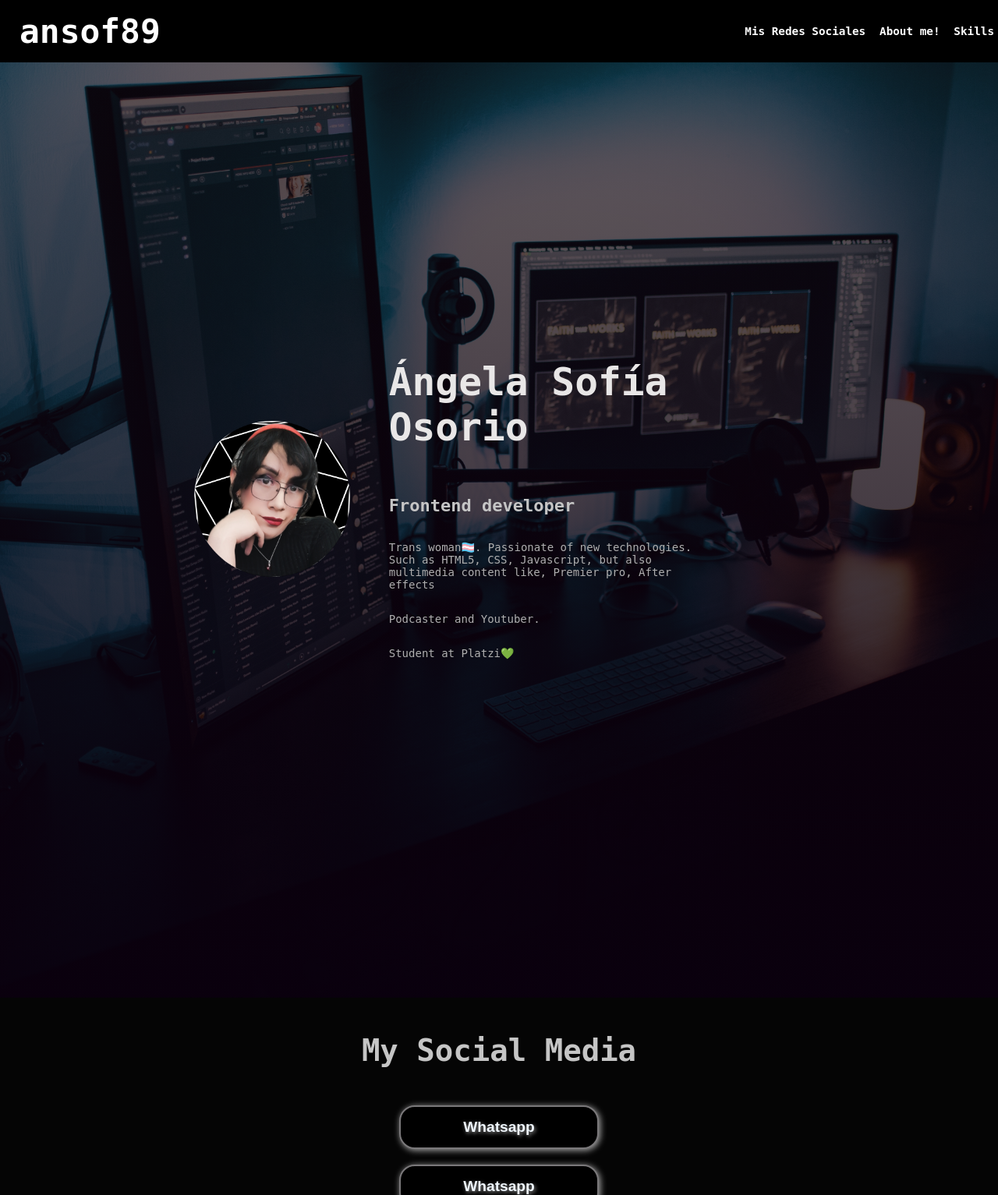
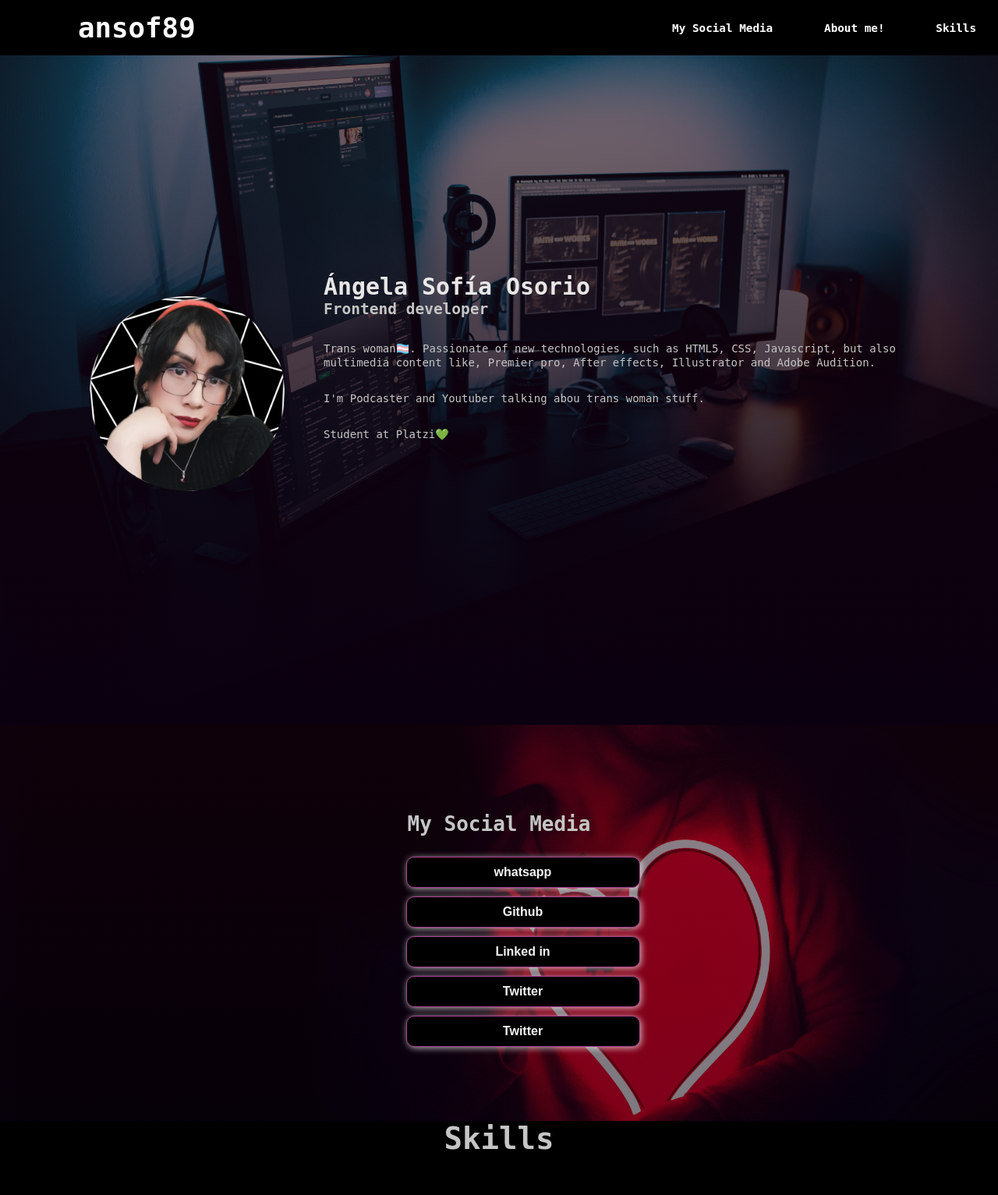
Before and after one commit to SofiDevO/SofiDev-landingpage, a PHP site: page / in a window 1280 px wide. Shown: the top 1533 px of the page at 78% size. Run offline with PHP 8.4, Linux system fonts and the light colour scheme.

Commit message:
Changes in responsive desing. Social media links

```diff
--- a/index.html
+++ b/index.html
@@ -15,7 +15,7 @@
         <div class="container">
              <p class="logo"><a href="https://angieo89.github.io/ansof-landingpage.github.io/"> ansof89</a></p>
           <nav>
-              <a href="#mis-redes">Mis Redes Sociales</a>
+              <a href="#mis-redes">My Social Media</a>
               <a href="#acercade">About me!</a>
               <a href="#habilidades">Skills</a>
           </nav>
@@ -30,7 +30,7 @@
         <div class="texto">
           <h1>Ángela Sofía Osorio</h1>
           <h2>Frontend developer</h2>
-          <p>Trans woman🏳️‍⚧️. Passionate of new technologies. Such as HTML5, CSS, Javascript, but also multimedia content like, Premier pro, After effects </p> <p> Podcaster and Youtuber.</p><p>Student at Platzi💚</p>
+          <p>Trans woman🏳️‍⚧️. Passionate of new technologies, such as HTML5, CSS, Javascript, but also multimedia content like, Premier pro, After effects, Illustrator and Adobe Audition. </p> <p> I'm Podcaster and Youtuber talking abou trans woman stuff.</p><p>Student at Platzi💚</p>
         </div>
 
       </div>
@@ -39,22 +39,29 @@
 
   <section id="mis-redes">
       <div class="container">
+        <h2>My Social Media</h2>
 
-        <h2>My Social Media</h2>
         <div class="button">
+
           <form action="https://wa.me/message/YGWCCZCOA2NXL1" target="_blank"  rel="noreferrer noopener"/form>
             <button>whatsapp</button>
+
+
+          <form action="https://wa.me/message/YGWCCZCOA2NXL1" target="_blank"  rel="noreferrer noopener"/form>
+            <button>Github</button>
+          </form>
+
+          <form action="https://wa.me/message/YGWCCZCOA2NXL1" target="_blank"  rel="noreferrer noopener"/form>
+            <button>Linked in</button>
+          </form>
+
+
+          <form action="https://wa.me/message/YGWCCZCOA2NXL1" target="_blank"  rel="noreferrer noopener"/form>
+            <button>Twitter</button>
           </form>
           <form action="https://wa.me/message/YGWCCZCOA2NXL1" target="_blank"  rel="noreferrer noopener"/form>
-            <button>whatsapp</button>
+            <button>Twitter</button>
           </form>
-          <form action="https://wa.me/message/YGWCCZCOA2NXL1" target="_blank"  rel="noreferrer noopener"/form>
-            <button>whatsapp</button>
-          </form>
-          <form action="https://wa.me/message/YGWCCZCOA2NXL1" target="_blank"  rel="noreferrer noopener"/form>
-            <button>whatsapp</button>
-          </form>
-
        </div>
     </div>
 
@@ -71,16 +78,19 @@
            <div class="carta">
                 <h3>Front-end</h3>
                 <p>Lorem ipsum dolor sit amet consectetur adipisicing elit. Voluptates, distinctio. At aliquam asperiores eaque velit inventore, a voluptatem nihil debitis odio optio in omnis iusto? Molestias est ullam necessitatibus animi.    </p>
+
                 <button>more</button>
            </div>
            <div class="carta">
                 <h3>Wordpress</h3>
                 <p>Lorem ipsum dolor sit amet consectetur adipisicing elit. Voluptates, distinctio. At aliquam asperiores eaque velit inventore, a voluptatem nihil debitis odio optio in omnis iusto? Molestias est ullam necessitatibus animi.    </p>
+
                 <button>more</button>
            </div>
            <div class="carta">
                 <h3>Illustration</h3>
                 <p>Lorem ipsum dolor sit amet consectetur adipisicing elit. Voluptates, distinctio. At aliquam asperiores eaque velit inventore, a voluptatem nihil debitis odio optio in omnis iusto? Molestias est ullam necessitatibus animi.    </p>
+
                 <button>more</button>
             </div>
           </div>
--- a/styles.css
+++ b/styles.css
@@ -16,19 +16,18 @@ body{
 }
 
 h1{font-size: 2em;
-   color: rgba(236, 234, 234, 0.986);
-}
+   color: rgba(236, 234, 234, 0.986);}
 h2{font-size: 1.5em;
 color:rgb(197, 197, 197);}
 h3{font-size: 1.80em;}
-p{font-size: 1.5em;}
+p{font-size: 1.5em; color:rgb(197, 197, 197);}
 
 button{
   font-size: 1em;
   text-align: justify;
   font-weight: bold;
   padding: 10px 27px;
-  border-radius: 20px;
+  border-radius: 30px;
   border: 2px solid rgb(26, 25, 25);
   box-shadow: 1.5px 1.5px 9px rgba(255, 255, 255, 0.692);
   color: rgb(255, 255, 255);
@@ -44,7 +43,7 @@ button:hover{
 }
 
 .container{
-  max-width: 1900px;
+  max-width: 1700px;
   margin: 0;
 
 }
@@ -85,7 +84,7 @@ header .nav{
 }
 
 header a{
-  padding: 15px 5px;
+  padding: 15px 10px;
   text-decoration: none;
   font-weight: bold;
   color: rgb(255, 255, 255);
@@ -98,92 +97,117 @@ header a:hover{
 
 }
 #hero{
-   margin: 0px;
-   max-width: 1900px;
+   margin: 0;
   display: flex;
-  flex-direction: row;
-  padding: 100px  85px;
-  font-size: 10px;
   align-items: center;
   color: rgb(175, 175, 175);
   background-image: linear-gradient(
     0deg,
-    rgba(11, 0, 15, 0.89),
-    rgba(17, 4, 13, 0.61)
+    rgb(11, 0, 15),
+    rgba(29, 1, 19, 0.5)
     )
     ,url("img/hero.jpg");
     background-repeat: no-repeat;
     background-size: cover;
-    background-position: center center;
+    background-position: center;
+    padding: 10px 30px;
 
 }
 #hero .container{
-  margin: -30px;
   display: flex;
   flex-direction: column;
-  border-spacing: 0px;
-  padding: 10px -10px;
-  font-size: 11px;
+  justify-content: center;
   align-items: center;
   }
 
 #hero .img-container{
   display: flex;
   flex-direction: column;
-  margin: 0;
+  margin-top: 80px;
   background-image:
     url("img/perfil.png");
     background-repeat: no-repeat;
-    background-size: cover;
-    background-position: center center;
+    background-size: contain;
     height: 130px;
     width: 130px;
+    background-position: center center;
   }
 
 #hero .texto{
   display: flex;
+  text-align: center;
+  flex-direction:column;
   margin: 0;
-  flex-direction:column;
-  width: fit-content;
-  text-align: left;
-  padding: 10px 0px;
+  padding: 0px 15px;
+
+  }
+  #hero .texto h1{
+    font-size: 1.90em;
+    margin: 0;
+
+  }
+  #hero .texto h1
+  #hero .texto h2{
+    font-size: 1.5em;
+    margin: 0px;
 
   }
   #hero .texto p{
-    width: 100%;
+    font-size: 14px;
+    text-align: center;
+    line-height: 18px;
+
   }
 
 
+#mis-redes .container{
+  display: flex;
+  flex-direction: column;
+  width: 100%;
 
+}
 
 #mis-redes{
   display: flex;
-  flex-direction: row;
+  flex-direction: column;
   margin:0;
   width: 100%;
   justify-content: center;
   align-items: center;
   text-align: center;
   background-color: rgb(5, 5, 5);
-  height: 55vh;
-  padding: 80px 1px;
+  height: auto;
+  padding: 90px 10px;
+  background-image: linear-gradient(
+    0deg,
+    rgba(11, 0, 15, 0.527),
+    rgba(29, 1, 19, 0.5)
+    )
+    ,url("img/neon\ heart.jpg");
+    background-repeat: no-repeat;
+    background-size:cover;
+    background-position: center;
 
 }
 
 #mis-redes h2{
-  font-size: 4.5vw;
+  font-size: 8.2vw;
 
 }
 
 
 #mis-redes button{
-  font-size: 4vw;
-  size-adjust: ;
+  font-size: 1em;
+  text-align: center;
+  justify-content: center;
+  width: 300px;
   color: rgba(255, 255, 255, 0.959);
-  text-shadow: 1.5px 1.5px 5px rgba(255, 255, 255, 0.541);
-
-  padding: 15px;
-  margin: 5px;
+  border-radius: 10px;
+  border-style: solid;
+  border-width: 1px;
+  border-color: #ab4493;
+  padding: 10px  100px;
+  margin: 5.5px;
 }
 
 #mis-redes button:hover{
@@ -372,97 +407,293 @@ footer .container{
   align-items: flex-end;
 }
 
-@media (min-width: 720px){
+
+/*For desktop Size*/
+@media (min-width: 800px){
   header{
     position: fixed;
     width: 100%;
     z-index: 1001;
-    margin: 0;
+    margin: 0px;
 
   }
    header .container{
       flex-direction: row;
       justify-content: space-between;
       font-size: 1em;
-      max-width: 1450px;
+      max-width: 1750px;
     }
     header .logo{
-      font-size: 3em;
+      font-size: 2.5em;
+      margin-left: 50px;
+
      }
    header .nav{
     flex-direction: row;
     padding-bottom: 0;
-    margin-left: 20px;
-    padding-right: 50;
+    }
+
+    header a{
+      margin-right: 18px;
+      padding-left: 30px;
+
+
     }
 
     #hero{
-      width: 100%;
+      justify-content: space-evenly;
+      display: flex;
+      padding: 300px 100px;
+
+
     }
     #hero .container{
-    width: 100%;
-    flex-direction: row;
-    justify-content: space-between;
-    justify-content: center;
-    padding: 50px 80px;
+      flex-direction: row;
+      justify-content: center;
+      align-items: center;
 
-    }
-
-  #hero h1{
-      font-size: 4.5em;
   }
-
-  #hero h2{
-      font-size: 2em;
-  }
-
-  #hero p{
-      font-size: 14px;
+  #hero .img-container{
+      background-size: contain;
+      background-position: center center;
+      height: 250px;
+      width: 250px;
   }
 
 
-  #hero .img-container{
-    background-size: contain;
-      background-position: center center;
-      height: 200px;
-      width: 200px;
-       border-radius: 0%;
+  #hero .texto{
+    display: flex;
+    text-align: left;
+    flex-direction: column;
+    justify-content: center;
+    width: 90%;
+    max-width: 800px;
+padding-left: 50px;  }
+
+  #hero .texto h1{
+    font-size: 2.3em;
+    margin-top: 0;
   }
 
-  #hero .texto{
-    width: 55%;
-    text-align: initial;
-    padding: 300px 50px;
+  #hero .texto h2{
+    margin-top: 0;
+      font-size: 1.5em;
+
   }
 
-  button{
-    font-size: 1.5em;
+  #hero .texto p{
+      font-size: 14px;
+      text-align: left;
+
+
   }
+
+
+
 
   #mis-redes .container{
     display: flex;
     flex-direction: column;
-    padding: 50px 80px;
+    width: 250px;
     justify-content: center;
+
+  }
+
+  #mis-redes{
+    display: flex;
+    flex-direction: column;
+    margin:0;
+    width: 100%;
+    justify-content: center;
+    align-items: center;
+    text-align: center;
+    background-image: linear-gradient(
+    0deg,
+    rgba(11, 0, 15, 0.527),
+    rgba(29, 1, 19, 0.5)
+    )
+    ,url("img/neon\ heart.jpg");
+    background-repeat: no-repeat;
+    background-size: cover;
+    background-position: center;
+    height: auto;
+    padding: 90px 10px;
+
   }
 
   #mis-redes h2{
-    font-size: 3em;
-  }
+    font-size: 2em;
+    text-align: center;
 
-  #mis-redes button{
-  font-size: 1.20em;
-  color: aliceblue;
-  text-transform:capitalize;
-  border-color: #7a787a;
-  border-style: solid;
-  border-radius: none;
-  width: auto;
-  cursor: pointer;
-  padding: 15px 80px;
-  margin-top: 15px;
   }
 
 
+  #mis-redes button{
+    font-size: 1em;
+    text-align: center;
+    justify-content: center;
+    width: 300px;
+    color: rgba(255, 255, 255, 0.959);
+    border-radius: 10px;
+    border-style: solid;
+    border-width: 1px;
+    border-color: #ab4493;
+    padding: 10px  100px;
+    margin: 5.5px;
+  }
+
+  #mis-redes button:hover{
+    background-color: rgb(255, 255, 255);
+    color: black;
+    display: flex;
+  }
+
+  #habilidades .habilidad{
+    display: flex;
+    justify-content: center;
+    margin-left: 0px;
+  }
+
+  #habilidades p{
+    display: block;
+    margin-bottom: 30px;
+  }
 
 }
+/* Size for tablets*/
+@media (min-width: 490px){
+  header{
+    position: fixed;
+    width: 100%;
+    z-index: 1001;
+    margin: 0px;
+
+  }
+   header .container{
+      flex-direction: row;
+      justify-content: space-between;
+      font-size: 1em;
+      max-width: 1750px;
+    }
+    header .logo{
+      font-size: 2.5em;
+      margin-left: 50px;
+
+     }
+   header .nav{
+    flex-direction: row;
+    padding-bottom: 0;
+    }
+
+    header a{
+      margin-right: 18px;
+      padding-left: 30px;
+
+
+    }
+
+    #hero{
+      justify-content: space-evenly;
+      display: flex;
+      padding: 300px 100px;
+
+
+    }
+    #hero .container{
+      flex-direction: row;
+      justify-content: center;
+      align-items: center;
+
+  }
+  #hero .img-container{
+      background-size: contain;
+      background-position: center center;
+      height: 250px;
+      width: 250px;
+  }
+
+
+  #hero .texto{
+    display: flex;
+    text-align: left;
+    flex-direction: column;
+    justify-content: center;
+    width: 90%;
+    max-width: 800px;
+padding-left: 50px;  }
+
+  #hero .texto h1{
+    font-size: 2.3em;
+    margin-top: 0;
+  }
+
+  #hero .texto h2{
+    margin-top: 0;
+      font-size: 1.5em;
+
+  }
+
+  #hero .texto p{
+      font-size: 14px;
+      text-align: left;
+
+
+  }
+
+
+  #mis-redes .container{
+    display: flex;
+    flex-direction: column;
+    width: 250px;
+    justify-content: center;
+
+  }
+
+  #mis-redes{
+    display: flex;
+    flex-direction: column;
+    margin:0;
+    width: 100%;
+    justify-content: center;
+    align-items: center;
+    text-align: center;
+    background-image: linear-gradient(
+    0deg,
+    rgba(11, 0, 15, 0.527),
+    rgba(29, 1, 19, 0.5)
+    )
+    ,url("img/neon\ heart.jpg");
+    background-repeat: no-repeat;
+    background-size: cover;
+    background-position: center;
+    height: auto;
+    padding: 90px 10px;
+
+  }
+
+  #mis-redes h2{
+    font-size: 2em;
+    text-align: center;
+
+  }
+
+
+  #mis-redes button{
+    font-size: 1em;
+    text-align: center;
+    justify-content: center;
+    width: 300px;
+    color: rgba(255, 255, 255, 0.959);
+    border-radius: 10px;
+    border-style: solid;
+    border-width: 1px;
+    border-color: #ab4493;
+    padding: 10px  100px;
+    margin: 5.5px;
+  }
+
+  #mis-redes button:hover{
+    background-color: rgb(255, 255, 255);
+    color: black;
+    display: flex;
+  }
```
Also changed, not shown: other parts of styles.css (+28 -17 lines), img/neon heart.jpg (added).
